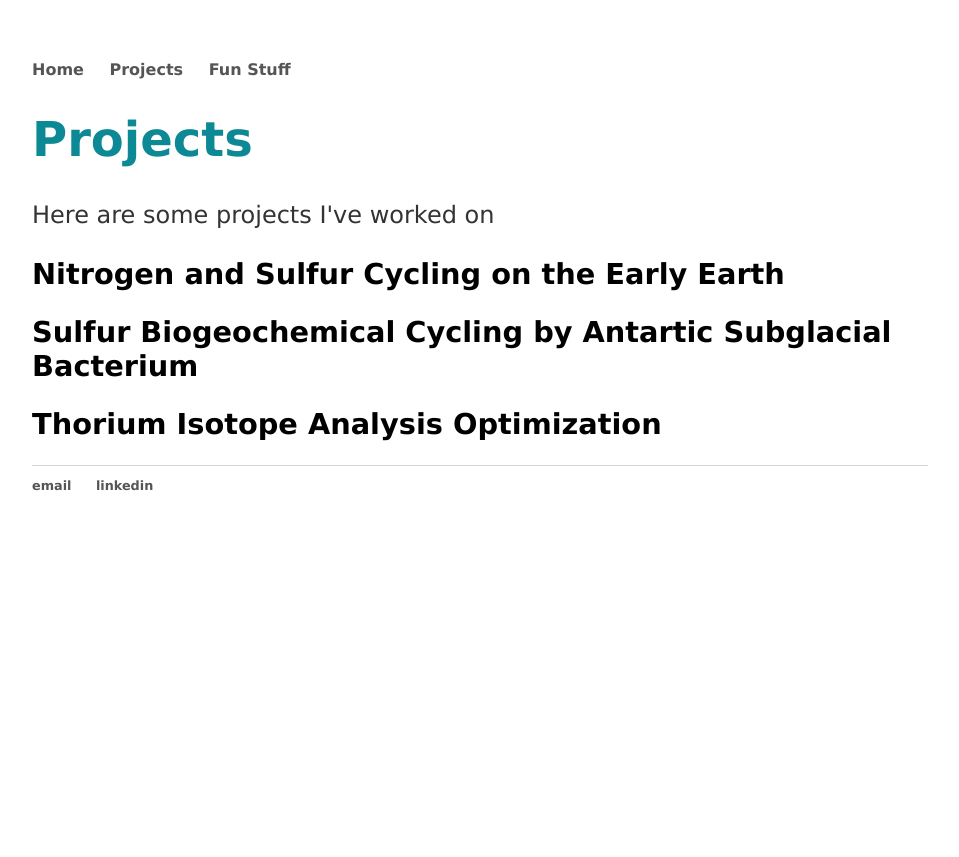
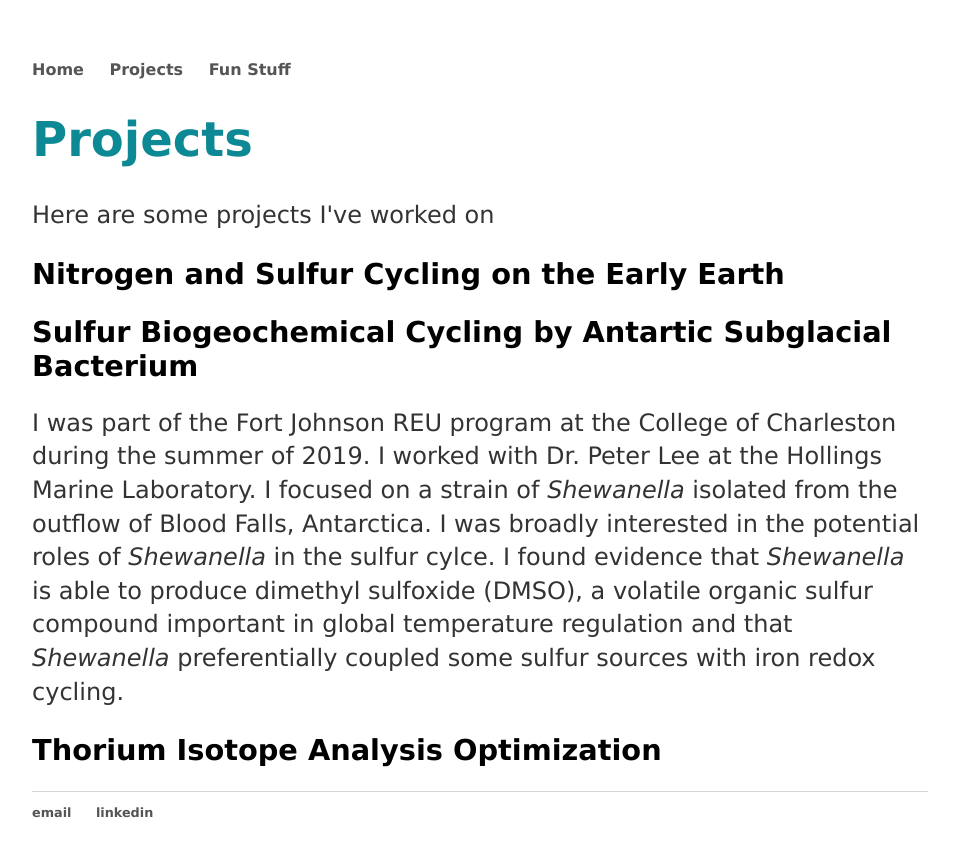
Before and after one commit to kcmateos/kcmateos.github.io, a Jekyll site: the page projects/index.html, which Jekyll copies as it is, in a window 1280 px wide. Shown: the top 857 px of the page, without its empty margins (160-1119 px from the left). Built offline with Jekyll 4.4.1, drawn with Linux system fonts in a browser that asks for light colours.

Commit message:
Update index.html

```diff
--- a/projects/index.html
+++ b/projects/index.html
@@ -20,6 +20,7 @@
 				<p>Here are some projects I've worked on</p>
         <h2> Nitrogen and Sulfur Cycling on the Early Earth</h2>
         <h2> Sulfur Biogeochemical Cycling by Antartic Subglacial Bacterium</h2>
+		<p> I was part of the Fort Johnson REU program at the College of Charleston during the summer of 2019. I worked with Dr. Peter Lee at the Hollings Marine Laboratory. I focused on a strain of <i>Shewanella</i> isolated from the outflow of Blood Falls, Antarctica. I was broadly interested in the potential roles of <i>Shewanella</i> in the sulfur cylce. I found evidence that <i>Shewanella</i> is able to produce dimethyl sulfoxide (DMSO), a volatile organic sulfur compound important in global temperature regulation and that <i>Shewanella</i> preferentially coupled some sulfur sources with iron redox cycling. </p>
         <h2> Thorium Isotope Analysis Optimization</h2>
     		</div><!-- /.blurb -->
 		</div><!-- /.container -->
```
